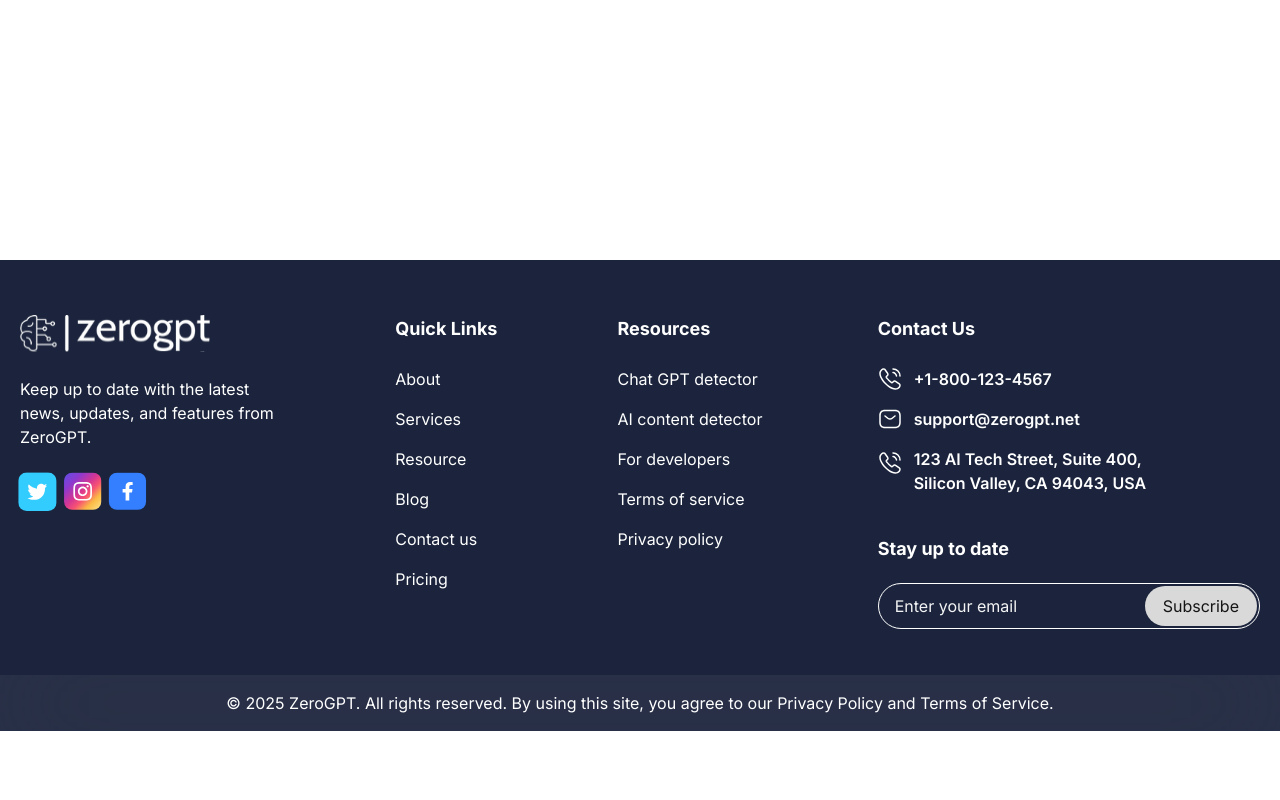
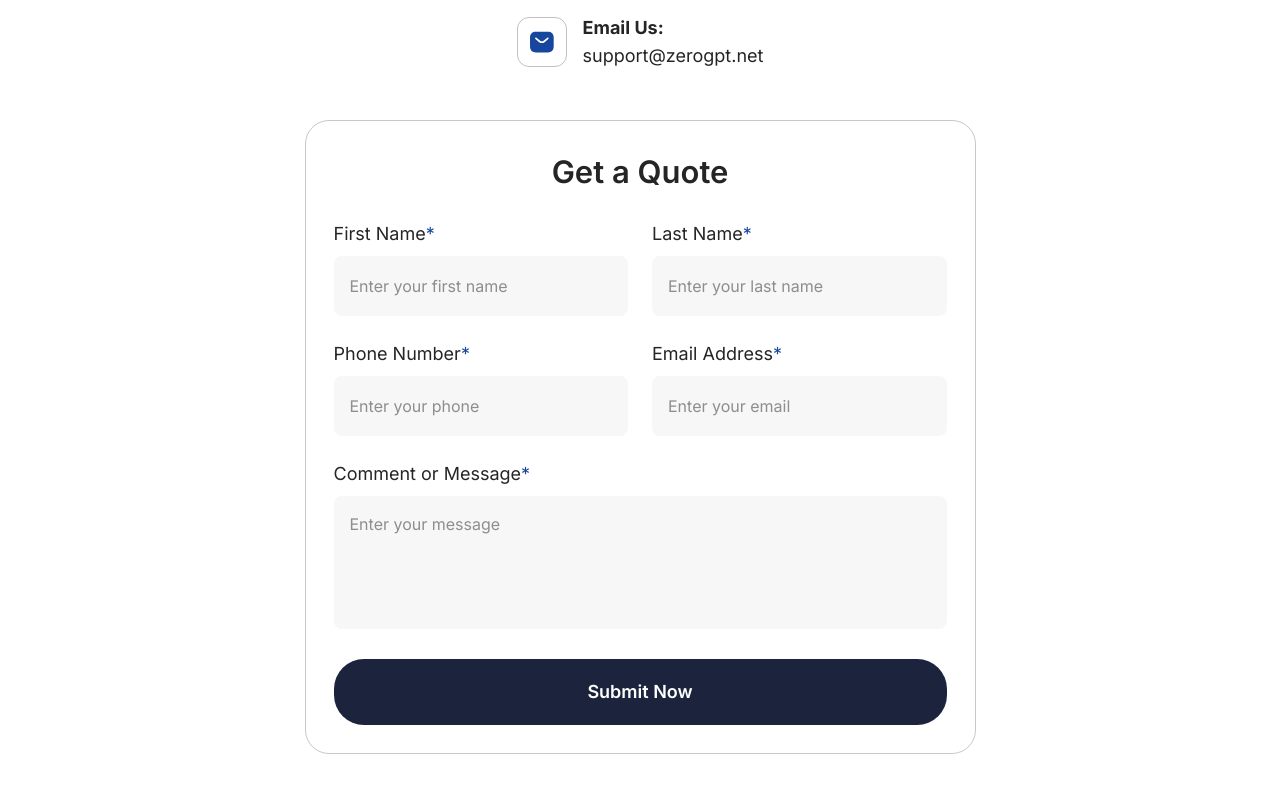
Before and after one commit to vikramkumartejani/Zero-GPT, a Next.js app: page /contact in a window 1280 px wide. Before the commit this address had no page. Shown: the part 540-1340 px from the top of the page. Before the commit the page ends 1271 px from the top, so only its background shows below. Built offline with nearby package versions, Linux system fonts and the light colour scheme.

Commit message:
contact-us

```diff
--- /dev/null
+++ b/components/Contact/QuestionBusinessInquiry.tsx
@@ -0,0 +1,134 @@
+'use client'
+import { FormEvent, useState } from 'react'
+import Image from 'next/image'
+
+interface FormData {
+    firstName: string
+    lastName: string
+    phone: string
+    email: string
+    message: string
+}
+
+const QuestionBusinessInquiry = () => {
+    const [formData, setFormData] = useState<FormData>({
+        firstName: '',
+        lastName: '',
+        phone: '',
+        email: '',
+        message: ''
+    })
+
+    const handleSubmit = async (e: FormEvent<HTMLFormElement>) => {
+        e.preventDefault()
+        console.log('Form submitted:', formData)
+    }
+
+    return (
+        <div className='py-12 md:py-20 w-full px-3.5'>
+            <h1 className='text-charcoal text-2xl md:text-4xl font-semibold text-center'>Question / Business inquiry</h1>
+            <div className='mt-8 sm:mt-10 max-w-[343px] mx-auto w-full flex items-center justify-center gap-4'>
+                <div className='w-[50px] h-[50px] rounded-xl border border-dark-gray/30 flex items-center justify-center'>
+                    <Image src='/assets/email.svg' alt='email' width={30} height={30} />
+                </div>
+                <div>
+                    <h1 className='text-charcoal text-lg font-bold'>Email Us:</h1>
+                    <h4 className='text-charcoal text-lg'>support@zerogpt.net</h4>
+                </div>
+            </div>
+
+            <div className='mt-8 sm:mt-[50px] border border-charcoal/25 max-w-[671px] mx-auto w-full rounded-xl sm:rounded-3xl px-4 py-7 md:p-7'>
+                <h1 className='text-center text-charcoal text-[28px] sm:text-[31px] font-semibold'>Get a Quote </h1>
+                <form onSubmit={handleSubmit} className="space-y-6">
+                    <div className="mt-6 grid grid-cols-1 gap-6 md:grid-cols-2">
+                        <div>
+                            <label htmlFor="firstName" className="mb-2 block text-base sm:text-lg font-normal text-charcoal">
+                                First Name<span className='text-blue-sapphire'>*</span>
+                            </label>
+                            <input
+                                type="text"
+                                id="firstName"
+                                required
+                                className="w-full rounded-lg bg-grayish-white px-4 h-[50px] sm:h-[60px] placeholder:text-charcoal/50 focus:outline-none focus:ring-1 focus:ring-dark-blue/30"
+                                placeholder="Enter your first name"
+                                value={formData.firstName}
+                                onChange={(e) => setFormData({ ...formData, firstName: e.target.value })}
+                            />
+                        </div>
+
+                        <div>
+                            <label htmlFor="lastName" className="mb-2 block text-base sm:text-lg font-normal text-charcoal">
+                                Last Name<span className='text-blue-sapphire'>*</span>
+                            </label>
+                            <input
+                                type="text"
+                                id="lastName"
+                                required
+                                className="w-full rounded-lg bg-grayish-white px-4 h-[50px] sm:h-[60px] placeholder:text-charcoal/50 focus:outline-none focus:ring-1 focus:ring-dark-blue/30"
+                                placeholder="Enter your last name"
+                                value={formData.lastName}
+                                onChange={(e) => setFormData({ ...formData, lastName: e.target.value })}
+                            />
+                        </div>
+                    </div>
+
+                    <div className="grid grid-cols-1 gap-6 md:grid-cols-2">
+                        <div>
+                            <label htmlFor="phone" className="mb-2 block text-base sm:text-lg font-normal text-charcoal">
+                                Phone Number<span className='text-blue-sapphire'>*</span>
+                            </label>
+                            <input
+                                type="tel"
+                                id="phone"
+                                required
+                                className="w-full rounded-lg bg-grayish-white px-4 h-[50px] sm:h-[60px] placeholder:text-charcoal/50 focus:outline-none focus:ring-1 focus:ring-dark-blue/30"
+                                placeholder="Enter your phone"
+                                value={formData.phone}
+                                onChange={(e) => setFormData({ ...formData, phone: e.target.value })}
+                            />
+                        </div>
+
+                        <div>
+                            <label htmlFor="email" className="mb-2 block text-base sm:text-lg font-normal text-charcoal">
+                                Email Address<span className='text-blue-sapphire'>*</span>
+                            </label>
+                            <input
+                                type="email"
+                                id="email"
+                                required
+                                className="w-full rounded-lg bg-grayish-white px-4 h-[50px] sm:h-[60px] placeholder:text-charcoal/50 focus:outline-none focus:ring-1 focus:ring-dark-blue/30"
+                                placeholder="Enter your email"
+                                value={formData.email}
+                                onChange={(e) => setFormData({ ...formData, email: e.target.value })}
+                            />
+                        </div>
+                    </div>
+
+                    <div>
+                        <label htmlFor="message" className="mb-2 block text-base sm:text-lg font-normal text-charcoal">
+                            Comment or Message<span className='text-blue-sapphire'>*</span>
+                        </label>
+                        <textarea
+                            id="message"
+                            required
+                            rows={4}
+                            className="w-full rounded-lg bg-grayish-white px-4 py-4  h-[133px] resize-none placeholder:text-charcoal/50 focus:outline-none focus:ring-1 focus:ring-dark-blue/30"
+                            placeholder="Enter your message"
+                            value={formData.message}
+                            onChange={(e) => setFormData({ ...formData, message: e.target.value })}
+                        />
+                    </div>
+
+                    <button
+                        type="submit"
+                        className="w-full rounded-xl sm:rounded-[30px] bg-main-clr h-[60px] sm:h-[66px] text-lg font-semibold text-white transition-all duration-300 hover:shadow-xl hover:scale-95 scale-100"
+                    >
+                        Submit Now
+                    </button>
+                </form>
+            </div>
+        </div>
+    )
+}
+
+export default QuestionBusinessInquiry
--- /dev/null
+++ b/pages/contact.tsx
@@ -0,0 +1,28 @@
+import QuestionBusinessInquiry from '@/components/Contact/QuestionBusinessInquiry'
+import React from 'react'
+
+const contact = () => {
+    return (
+        <>
+            <div
+                className="w-full pt-[120px] sm:pt-[214px] pb-[60px] px-3.5 sm:px-5 rounded-b-[30px]"
+                style={{
+                    background:
+                        "linear-gradient(270deg, rgba(217, 238, 255, 0.5) 0%, rgba(168, 216, 255, 0.5) 100%)",
+                }}
+            >
+                <div className="max-w-[1340px] mx-auto w-full text-center">
+                    <h1 className="text-dark-blue font-bold text-2xl sm:text-3xl md:text-4xl lg:text-5xl lg:leading-[58px] max-w-[800px] mx-auto uppercase">
+                        Contact Us
+                    </h1>
+                    <p className="mt-3.5 text-dark-blue-gray text-sm sm:text-base font-medium max-w-[623px] mx-auto">
+                        Want to provide feedback on your experience, or have any other matter you'd like to discuss, we encourage you to get in touch with us
+                    </p>
+                </div>
+            </div>
+            <QuestionBusinessInquiry />
+        </>
+    )
+}
+
+export default contact
--- a/tailwind.config.ts
+++ b/tailwind.config.ts
@@ -45,6 +45,8 @@ const config: Config = {
         'soft-gray': '#DFDFDF',
         'gray-600': '#565656',
         'vibrant-blue': '#0066B2',
+        'blue-sapphire': '#16469D',
+        'grayish-white': '#F7F7F7',
       },
       fontFamily: {
         'helvetica': ['Helvetica', 'sans-serif'],
```
Also changed, not shown: public/assets/email.svg (added).
